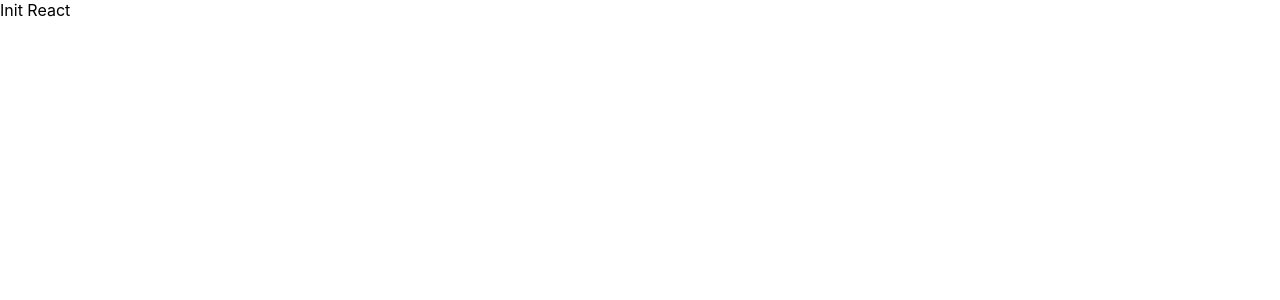
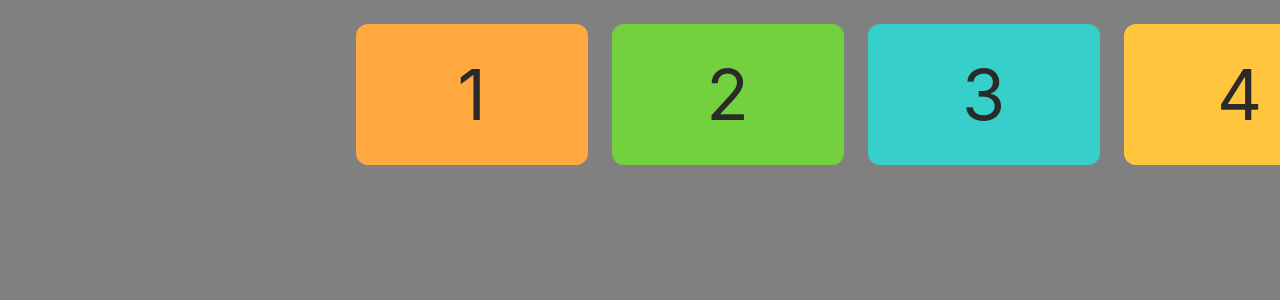
Before and after one commit to BryanVe/carousel, a React (Create React App) app: page / in a window 1280 px wide. Shown: the top 300 px of the page. Built offline with nearby package versions, Linux system fonts and the light colour scheme.

Commit message:
feat: first version of carousel was implemented

```diff
--- a/src/App.tsx
+++ b/src/App.tsx
@@ -1,3 +1,11 @@
-const App = () => <div>Init React</div>
+import { Carousel } from 'components'
+
+const App = () => (
+  <div>
+    <div style={{ overflowX: 'hidden' }}>
+      <Carousel />
+    </div>
+  </div>
+)
 
 export default App
--- /dev/null
+++ b/src/components/Carousel/index.tsx
@@ -0,0 +1,137 @@
+import styled from 'styled-components'
+import { CarouselItem, CarouselItemContent } from '..'
+import { Course } from 'types'
+
+const visibleColumnsByScreenSize = {
+  xl: 6,
+  lg: 5,
+  md: 3,
+  sm: 2
+}
+
+const courses = new Array<Course>(6).fill({
+  name: 'TypeScript',
+  image:
+    'https://i1.wp.com/techie365.net/wp-content/uploads/2020/02/typescript-logo.png?fit=1200%2C630&ssl=1',
+})
+
+const getCarouselWidth = (columns: number, visibleColumns: number) =>
+  `${(100 * columns) / visibleColumns}%`
+
+interface StyledWrapperProps {
+  columns: number
+}
+
+const StyledWrapper = styled.div<StyledWrapperProps>`
+  position: relative;
+  width: ${(props) => getCarouselWidth(props.columns, visibleColumnsByScreenSize.xl)};
+  height: 9vw;
+  margin: 24px 0;
+  display: grid;
+  grid-template-columns: ${(props) => `repeat(${props.columns}, 1fr)`};
+  /* animation: ${(props) =>
+    `left-to-right ${props.columns * 4}s linear infinite`}; */
+  animation: ${(props) =>
+    `right-to-left ${props.columns * 4}s linear infinite`};
+
+  @keyframes left-to-right {
+    from {
+      left: -${(props) => getCarouselWidth(props.columns, visibleColumnsByScreenSize.xl)};
+    }
+    to {
+      left: 100%;
+    }
+  }
+
+  @keyframes right-to-left {
+    from {
+      left: 100%;
+    }
+    to {
+      left: -${(props) => getCarouselWidth(props.columns, visibleColumnsByScreenSize.xl)};
+    }
+  }
+
+  @media (max-width: 1920px) {
+    width: ${(props) => getCarouselWidth(props.columns, visibleColumnsByScreenSize.lg)};
+    height: 11vw;
+
+    @keyframes left-to-right {
+      from {
+        left: -${(props) => getCarouselWidth(props.columns, visibleColumnsByScreenSize.lg)};
+      }
+      to {
+        left: 100%;
+      }
+    }
+
+    @keyframes right-to-left {
+      from {
+        left: 100%;
+      }
+      to {
+        left: -${(props) => getCarouselWidth(props.columns, visibleColumnsByScreenSize.lg)};
+      }
+    }
+  }
+
+  @media (max-width: 1024px) {
+    width: ${(props) => getCarouselWidth(props.columns, visibleColumnsByScreenSize.md)};
+    height: 18vw;
+
+    @keyframes left-to-right {
+      from {
+        left: -${(props) => getCarouselWidth(props.columns, visibleColumnsByScreenSize.md)};
+      }
+      to {
+        left: 100%;
+      }
+    }
+
+    @keyframes right-to-left {
+      from {
+        left: 100%;
+      }
+      to {
+        left: -${(props) => getCarouselWidth(props.columns, visibleColumnsByScreenSize.md)};
+      }
+    }
+  }
+
+  @media (max-width: 640px) {
+    width: ${(props) => getCarouselWidth(props.columns, visibleColumnsByScreenSize.sm)};
+    height: 27vw;
+
+    @keyframes left-to-right {
+      from {
+        left: -${(props) => getCarouselWidth(props.columns, visibleColumnsByScreenSize.sm)};
+      }
+      to {
+        left: 100%;
+      }
+    }
+
+    @keyframes right-to-left {
+      from {
+        left: 100%;
+      }
+      to {
+        left: -${(props) => getCarouselWidth(props.columns, visibleColumnsByScreenSize.sm)};
+      }
+    }
+  }
+`
+
+const Carousel = () => {
+  return (
+    <StyledWrapper columns={courses.length}>
+      {courses.map((course, index) => (
+        <CarouselItem key={`${course.name}-${index}`}>
+          <CarouselItemContent index={index} data={course} />
+        </CarouselItem>
+      ))}
+    </StyledWrapper>
+  )
+}
+
+export default Carousel
--- /dev/null
+++ b/src/components/CarouselItem/index.tsx
@@ -0,0 +1,12 @@
+import styled from 'styled-components'
+
+const CarouselItem = styled.div`
+  display: inline-block;
+  height: 100%;
+  padding-right: 12px;
+  padding-left: 12px;
+  box-sizing: border-box;
+  cursor: pointer;
+`
+
+export default CarouselItem
--- /dev/null
+++ b/src/components/CarouselItemContent/index.tsx
@@ -0,0 +1,81 @@
+import { FC } from 'react'
+import styled from 'styled-components'
+import { Course } from 'types'
+
+export const colors = [
+  '#FFA940',
+  '#73D13D',
+  '#36CFC9',
+  '#FFC53D',
+  '#597EF7',
+  '#9254DE',
+  '#F759AB',
+  '#FFBB96',
+  '#FFD591',
+  '#FFE58F',
+  '#B7EB8F',
+  '#87E8DE',
+  '#ADC6FF',
+  '#D3ADF7',
+  '#FFADD2',
+  '#FF9C6E',
+  '#FFC069',
+  '#FFD666',
+  '#95DE64',
+  '#5CDBD3',
+  '#85A5FF',
+  '#B37FEB',
+  '#FF85C0',
+  '#FF7A45',
+]
+
+interface StyledWrapperProps {
+  index: number
+}
+
+interface CarouselItemContentProps extends StyledWrapperProps {
+  data: Course
+}
+
+const StyledWrapper = styled.div<StyledWrapperProps>`
+  background-color: ${(props) => colors[props.index % colors.length]};
+  height: inherit;
+  border-radius: 12px;
+  transition: transform 0.1s ease-out;
+  padding: 5px;
+  box-sizing: border-box;
+
+  /* -- temporal styles -- */
+  font-size: 70px;
+  display: flex;
+  justify-content: center;
+  align-items: center;
+  color: #2a2a2a;
+  /* --------------------- */
+
+  &:hover {
+    transform: scale(1.1);
+  }
+`
+
+const CarouselItemContent: FC<CarouselItemContentProps> = (props) => {
+  const { index } = props
+
+  return (
+    <StyledWrapper index={index}>
+      {index + 1}
+      {/* <img
+        alt={data.name}
+        src={data.image}
+        style={{
+          width: '100%',
+          height: '100%',
+          objectFit: 'cover',
+          borderRadius: 'inherit',
+        }}
+      /> */}
+    </StyledWrapper>
+  )
+}
+
+export default CarouselItemContent
--- /dev/null
+++ b/src/components/index.ts
@@ -0,0 +1,3 @@
+export { default as Carousel } from './Carousel'
+export { default as CarouselItem } from './CarouselItem'
+export { default as CarouselItemContent } from './CarouselItemContent'
--- a/src/index.css
+++ b/src/index.css
@@ -11,3 +11,8 @@ code {
   font-family: source-code-pro, Menlo, Monaco, Consolas, 'Courier New',
     monospace;
 }
+
+/* wrapper styles */
+body {
+  background-color: gray;
+}
--- /dev/null
+++ b/src/types/carousel.ts
@@ -0,0 +1,4 @@
+export interface Course {
+  name: string
+  image: string
+}
--- /dev/null
+++ b/src/types/index.ts
@@ -0,0 +1 @@
+export * from './carousel'
--- a/tsconfig.json
+++ b/tsconfig.json
@@ -1,5 +1,6 @@
 {
   "compilerOptions": {
+    "baseUrl": "src",
     "target": "es5",
     "lib": [
       "dom",
```
